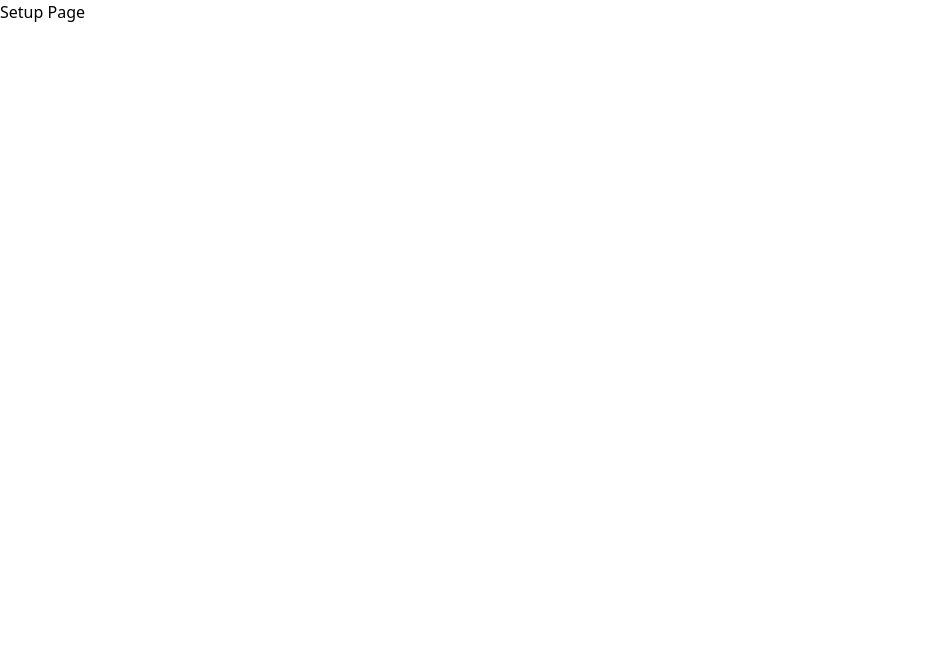
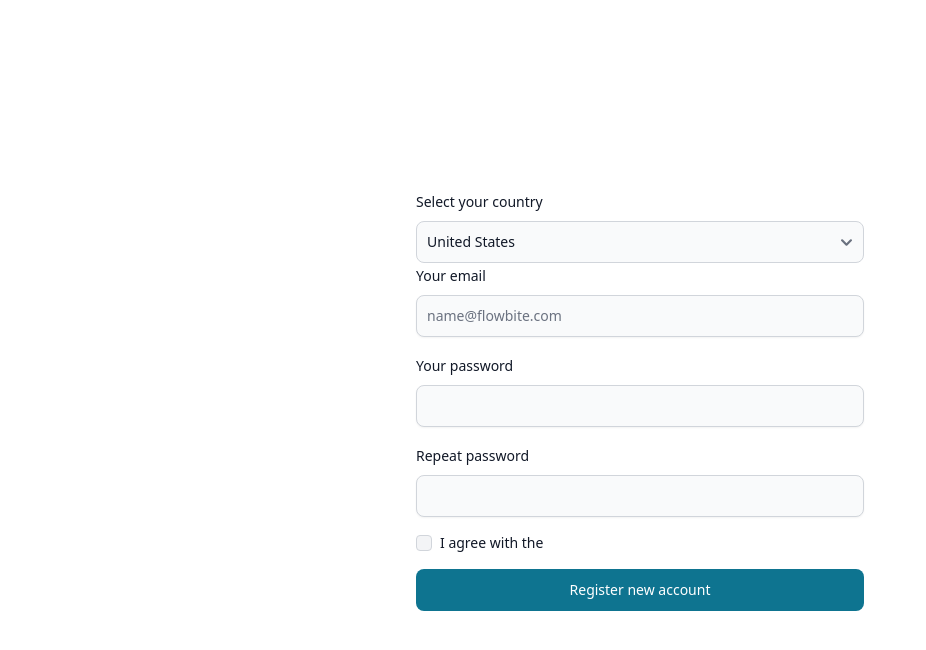
Before and after one commit to MHCFlevoland/HockeySchermen, a Next.js app: page /setup in a window 1280 px wide. Shown: the top 650 px of the page, without its empty margins (0-926 px from the left). Built offline with nearby package versions, Linux system fonts and the light colour scheme; no server answers.

Commit message:
getting stared with hockey api device register

```diff
--- /dev/null
+++ b/app/setup/SetConfig.tsx
@@ -0,0 +1,7 @@
+export default function Setup() {
+  return (
+    <div>
+      <p>Setup Page</p>
+    </div>
+  );
+}
--- a/app/setup/[slug]/page.tsx
+++ /dev/null
@@ -1,5 +0,0 @@
-"use client";
-
-export default function Page({ params }: { params: { slug: string } }) {
-  return <>{params.slug}</>;
-}
--- a/app/setup/page.tsx
+++ b/app/setup/page.tsx
@@ -1,9 +1,73 @@
 "use client";
 
-export default function Setup() {
+import { getClubs, registerDevice } from "@/lib/HockeyApi";
+import { Button, Checkbox, Label, Select, TextInput } from "flowbite-react";
+
+export default function Page() {
+  if (typeof window !== "undefined") {
+    if (!localStorage.getItem("hockeyAPIKey")) {
+      registerDevice();
+    }
+    if (
+      localStorage.getItem("hockeyAPIKey") &&
+      localStorage.getItem("device_id")
+    ) {
+      getClubs();
+    }
+  }
+
   return (
-    <div>
-      <p>Setup Page</p>
+    <div className="flex flex-col items-center justify-center h-screen">
+      <form className="flex max-w-md flex-col gap-4 w-3/4">
+        <div>
+          <div className="max-w-md" id="select">
+            <div className="mb-2 block">
+              <Label htmlFor="countries" value="Select your country" />
+            </div>
+            <Select id="countries" required>
+              <option>United States</option>
+              <option>Canada</option>
+              <option>France</option>
+              <option>Germany</option>
+            </Select>
+          </div>
+          <div className="mb-2 block">
+            <Label htmlFor="email2" value="Your email" />
+          </div>
+          <TextInput
+            id="email2"
+            placeholder="name@flowbite.com"
+            required
+            shadow
+            type="email"
+          />
+        </div>
+        <div>
+          <div className="mb-2 block">
+            <Label htmlFor="password2" value="Your password" />
+          </div>
+          <TextInput id="password2" required shadow type="password" />
+        </div>
+        <div>
+          <div className="mb-2 block">
+            <Label htmlFor="repeat-password" value="Repeat password" />
+          </div>
+          <TextInput id="repeat-password" required shadow type="password" />
+        </div>
+        <div className="flex items-center gap-2">
+          <Checkbox id="agree" />
+          <Label className="flex" htmlFor="agree">
+            <p>I agree with the </p>
+            {/* <LinkComponent
+            className="text-cyan-600 hover:underline dark:text-cyan-500"
+            href="/forms"
+          >
+            <p>terms and conditions</p>
+          </LinkComponent> */}
+          </Label>
+        </div>
+        <Button type="submit">Register new account</Button>
+      </form>
     </div>
   );
 }
--- a/components/DefaultNavbar.tsx
+++ b/components/DefaultNavbar.tsx
@@ -1,5 +1,4 @@
 "use client";
-import Image from "next/image";
 import Clock from "./Clock";
 
 export default function DefaultNavbar({
@@ -13,7 +12,11 @@ export default function DefaultNavbar({
     <nav className="h-16 border-b-4 items-center px-6 text-xl bg-white">
       <div className="flex justify-between h-full">
         <div className="flex justify-around">
-          <Image src={imageURL} alt={clubName} className="clubLogo" />
+          <img
+            src={imageURL == "" ? "./favicon.ico" : imageURL}
+            alt={clubName}
+            className="clubLogo"
+          />
         </div>
         <div className="h-full flex justify-center items-center align-middle">
           {/* Time now */}
--- /dev/null
+++ b/lib/HockeyApi.ts
@@ -0,0 +1,85 @@
+import { v4 as uuidv4 } from "uuid";
+import sha1 from "sha1";
+
+// proxy de api door corsproxy.io om de cors errors te voorkomen en de api te kunnen gebruiken vanuit de browser.
+// mode: no-cors werkt niet met de hockey.nl api, omdat je een leege response krijgt.
+
+function getProxyUrl(slug: string): string {
+  return (
+    "https://corsproxy.io/?" +
+    encodeURIComponent("https://api.hockey.nl" + slug)
+  );
+}
+
+function signURL(url: string, array: any[]): string {
+  array.sort();
+  const apikey = localStorage.getItem("hockeyAPIKey") as string;
+  const sign = array + (localStorage.getItem("device_id") as string);
+  console.log(sign);
+  const sha1Sign = sha1(sign);
+  console.log(sha1Sign.toUpperCase());
+  return getProxyUrl(
+    url + "?api_token=" + apikey + "&sign=" + sha1Sign
+  ) as string;
+}
+
+// regsiter de web applicatie bij de hockey.nl api om een api key te krijgen voor de web applicatie.
+
+export function registerDevice() {
+  if (!localStorage.getItem("device_id")) {
+    localStorage.setItem("device_id", uuidv4());
+  }
+  var formdata = new FormData();
+  formdata.append("device_id", localStorage.getItem("device_id") as string);
+  formdata.append("device_os", "WEB");
+  formdata.append("device_name", "");
+  formdata.append("push_token", "");
+
+  var requestOptions = {
+    // mode: "no-cors",
+    method: "POST",
+    body: formdata,
+    redirect: "follow",
+  } as RequestInit;
+
+  fetch(getProxyUrl("/v1/device/register"), requestOptions)
+    .then((response) =>
+      response
+        .json()
+        .then((data) => localStorage.setItem("hockeyAPIKey", data.api_token))
+    )
+    .catch((error) => console.log("error", error));
+}
+
+// als applicatie niet meer gebruikt wordt, dan moet de web applicatie zich afmelden bij de hockey.nl api.
+
+export function unregsiterDevice() {
+  var formdata = new FormData();
+  formdata.append("device_id", localStorage.getItem("device_id") || "");
+  formdata.append("api_token", localStorage.getItem("hockeyAPIKey") || "");
+
+  var requestOptions = {
+    // mode: "no-cors",
+    method: "POST",
+    body: formdata,
+    redirect: "follow",
+  } as RequestInit;
+
+  fetch(getProxyUrl("/v1/device/unregister"), requestOptions)
+    .then((response) => response.text())
+    .then((result) => console.log(result))
+    .catch((error) => console.log("error", error));
+}
+
+// haal de lijst met clubs op
+
+export function getClubs() {
+  var requestOptions = {
+    method: "GET",
+    redirect: "follow",
+  } as RequestInit;
+
+  fetch(signURL("/v1/clubs/all", []), requestOptions)
+    .then((response) => response.json().then((data) => console.log(data)))
+    .catch((error) => console.log("error", error));
+}
```
Also changed, not shown: package.json (+7 -1 lines), 1 other file (tests, documents, lock files or other folders).
